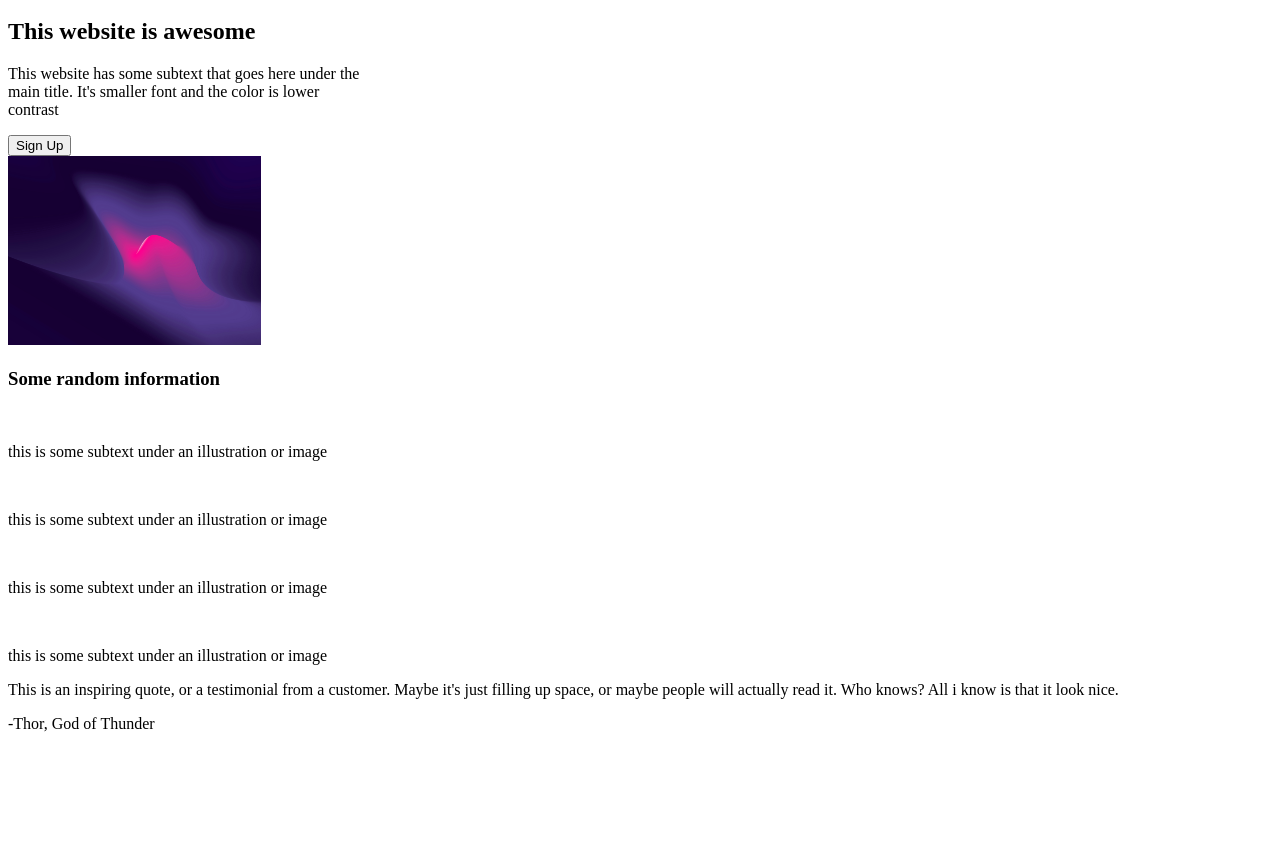
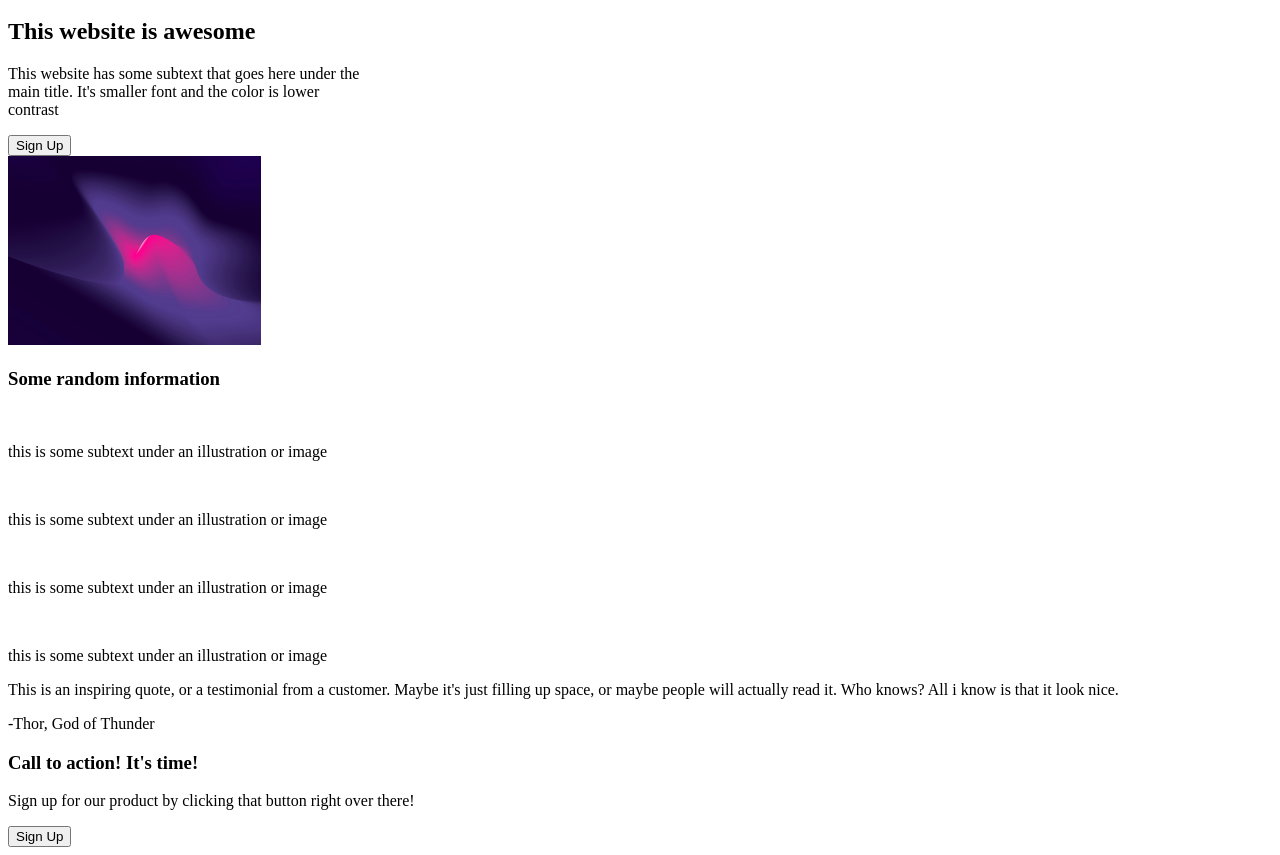
Before and after one commit to LuckyCiel/odin-landing_page, a plain HTML site: page landing_page-final-exercice/index.html in a window 1280 px wide. Shown: the part 116-971 px from the top of the page. Before the commit the page ends 865 px from the top, so only its background shows below. Drawn offline with Linux system fonts and the light colour scheme.

Commit message:
Create fourth section of the landing page : CTA (HTML First Draft)

```diff
--- a/landing_page-final-exercice/index.html
+++ b/landing_page-final-exercice/index.html
@@ -95,6 +95,18 @@
 
         <section class="cta">
 
+            <div class="cta-container">
+
+                <div class="cta-textgroup">
+                    <h3>Call to action! It's time!</h3>
+                    <p>Sign up for our product by clicking that button right over there!</p>
+                </div>
+                <div class="cta-button">
+                    <button>Sign Up</button>
+                </div>
+
+            </div>
+
         </section>
 
 
```
